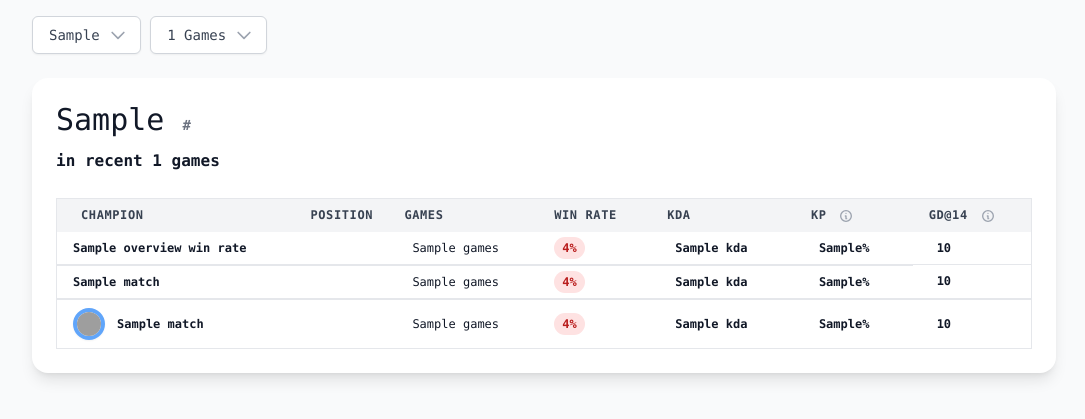
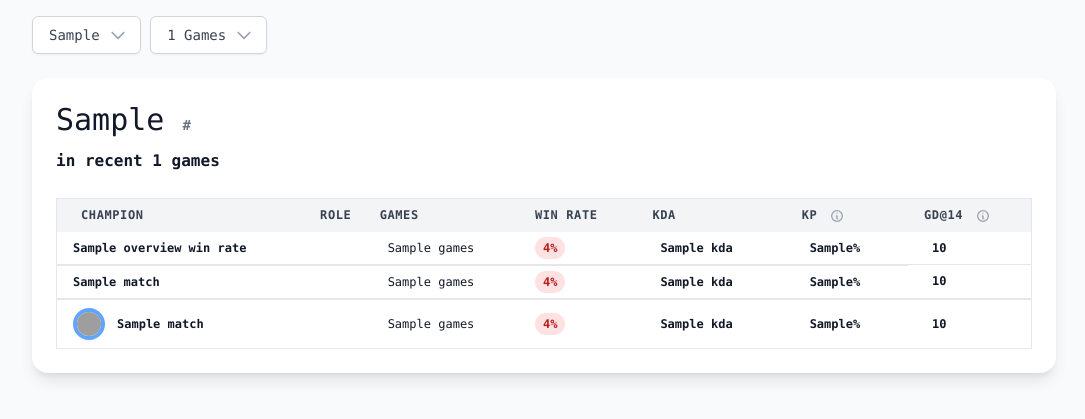
Before and after one commit to k801030/LOL-Analysis, a Flask app: template web/templates/champions.html in a window 1280 px wide. Shown: the top 419 px of the page, without its empty margins (96-1181 px from the left). Run offline with Flask 3, Linux system fonts and the light colour scheme; the template is opened without the code that fills it: most values are stand-ins (such as "Sample title", 1, 10 or a date in 2020); some libraries are stand-ins or nearby versions; grey boxes are pictures that could not be loaded.

Commit message:
fix: rename lane to role

```diff
--- a/app/app.py
+++ b/app/app.py
@@ -101,12 +101,12 @@ class App:
 
         print(output)
 
-    def get_game_dates_by_champion_lane(self, champion_name, lane):
+    def get_game_dates_by_champion_role(self, champion_name, role):
         return [
             p.game_name + "#" + p.tag
             for match_detail in self._get_match_details()
             for p in match_detail.info.participants
-            if p.champion_name == champion_name and p.lane == lane
+            if p.champion_name == champion_name and p.lane == role
         ]
 
     def get_info_by_champion(self, champion_name):
--- a/app/timeline_helper.py
+++ b/app/timeline_helper.py
@@ -10,7 +10,7 @@ def get_participant(match_detail: MatchDetail, puuid) -> Participant:
             return p
 
 
-def get_lane_opponent(match_detail: MatchDetail, me: Participant) -> Participant:
+def get_enemy_laner(match_detail: MatchDetail, me: Participant) -> Participant:
     for p in match_detail.info.participants:
         if p.individual_position == me.individual_position and p.puuid != me.puuid:
             return p
@@ -21,7 +21,7 @@ def get_early_gold_diff(match_detail: MatchDetail, match_timeline: MatchTimeline
     if frame_index >= len(match_timeline.info.frames):
         return 0
     me = get_participant(match_detail, puuid)
-    opponent = get_lane_opponent(match_detail, me)
+    opponent = get_enemy_laner(match_detail, me)
     if opponent is not None:
         my_gold = _get_gold_by_participant(match_timeline, frame_index, me)
         opponent_gold = _get_gold_by_participant(match_timeline, frame_index, opponent)
--- a/app/typo_corrector.py
+++ b/app/typo_corrector.py
@@ -2,10 +2,10 @@ class TypoCorrector:
     typo_map = {
         "FiddleSticks": "Fiddlesticks",
         "TOP": "top",
-        "JUNGLE": "jg",
+        "JUNGLE": "jungle",
         "MIDDLE": "mid",
         "BOTTOM": "bot",
-        "UTILITY": "sup",
+        "UTILITY": "support",
     }
 
     @staticmethod
--- a/web/server.py
+++ b/web/server.py
@@ -1,7 +1,7 @@
 from flask import Flask, render_template, request, make_response
 
 from app.app import App
-from app.helpers import aggregate_win_rate, aggregate_win_rate_by_lane
+from app.helpers import aggregate_win_rate, aggregate_win_rate_by_role
 
 
 server = Flask(__name__)
@@ -39,7 +39,7 @@ def index():
 
     win_rate_map = app.get_win_rates_by_champions()
     overview_win_rate = aggregate_win_rate(win_rate_map).to_html_dict()
-    lane_win_rate = [win_rate.to_html_dict() for win_rate in aggregate_win_rate_by_lane(win_rate_map).values()]
+    role_win_rate = [win_rate.to_html_dict() for win_rate in aggregate_win_rate_by_role(win_rate_map).values()]
     matches = [win_rate.to_html_dict() for win_rate in win_rate_map.values()]
 
 
@@ -58,7 +58,7 @@ def index():
             selected_game_count=selected_game_count,
             matches=matches,
             overview_win_rate=overview_win_rate,
-            lane_win_rate=lane_win_rate,
+            role_win_rate=role_win_rate,
             champion_images=champion_images,
 
         )
--- a/web/templates/champions.html
+++ b/web/templates/champions.html
@@ -131,7 +131,7 @@
                     <thead class="bg-gray-100 text-gray-700 text-left uppercase text-xs tracking-wider">
                     <tr>
                         <th class="px-6 py-2 fixed-column">Champion</th>
-                        <th class="px-2 py-2 ">Position</th>
+                        <th class="px-2 py-2 ">Role</th>
                         <th class="px-2 py-2">Games</th>
                         <th class="px-4 py-2">Win Rate</th>
                         <th class="px-4 py-2">KDA</th>
@@ -160,8 +160,7 @@
                                 <!-- Tooltip -->
                                 <div class="absolute z-10 hidden group-hover:block bg-white border border-gray-300 text-gray-700 text-xs rounded shadow-lg w-56 p-2 right-0 top-6">
                                     Gold Difference at 14 minutes (GD@14) shows how much more or less gold the player
-                                    has
-                                    compared to their lane opponent at minute 14.
+                                    has compared to their enemy laner at minute 14.
                                 </div>
                             </button>
                         </th>
@@ -208,7 +207,7 @@
                         </td>
                     </tr>
 
-                    {% for match in lane_win_rate %}
+                    {% for match in role_win_rate %}
                     {{ macros.render_match_row(match, champion_images, false, is_last=loop.last) }}
                     {% endfor %}
 
--- a/web/templates/macros.html
+++ b/web/templates/macros.html
@@ -3,7 +3,7 @@
     <td class="fixed-column px-4 py-2 {{ 'border-b-2' if is_last else 'flex items-center space-x-3' }}">
         {% set name_parts = match.name.split('#') %}
         {% set name = name_parts[0] %}
-        {% set lane = name_parts[1] %}
+        {% set role = name_parts[1] %}
 
         {% if has_image %}
         <img src="{{ champion_images.get(name, '/static/default.png') }}"
@@ -12,25 +12,25 @@
         <span class="font-bold">{{ name | capitalize }}</span>
     </td>
     <td class="px-4 py-2 font-mono {{ 'border-b-2' if is_last else '' }}">
-        <!-- lane icons -->
+        <!-- role icons -->
         <svg xmlns="http://www.w3.org/2000/svg" width="16" height="16" viewBox="0 0 24 24"
              class="text-gray-400">
             <g fill="currentColor" fill-rule="nonzero">
-                {% if lane == "top" or name == "top" %}
+                {% if role == "top" or name == "top" %}
                 <path d="m19 3-4 4H7v8l-4 4V3z"></path>
                 <path d="m5 21 4-4h8V9l4-4v16z" opacity="0.2"></path>
                 <path d="M10 10h4v4h-4z" opacity="0.2"></path>
-                {% elif lane == "jg" or name == "jg" %}
+                {% elif role == "jungle" or name == "jungle" %}
                 <path fill="currentColor" fill-rule="nonzero"
                       d="M5.14 2c1.58 1.21 5.58 5.023 6.976 9.953s0 10.047 0 10.047c-2.749-3.164-5.893-5.2-6.18-5.382l-.02-.013C5.45 13.814 3 8.79 3 8.79c3.536.867 4.93 4.279 4.93 4.279C7.558 8.698 5.14 2 5.14 2m14.976 5.907s-1.243 2.471-1.814 4.604c-.235.878-.285 2.2-.29 3.058v.282c.003.347.01.568.01.568s-1.738 2.397-3.38 3.678a27.5 27.5 0 0 0-.208-5.334c.928-2.023 2.846-5.454 5.682-6.856m-2.124-5.331s-2.325 3.052-2.836 6.029c-.11.636-.201 1.194-.284 1.695-.379.584-.73 1.166-1.05 1.733-.033-.125-.06-.25-.095-.375a21 21 0 0 0-1.16-3.08c.053-.146.103-.29.17-.438 0 0 1.814-3.78 5.255-5.564"></path>
-                {% elif lane == "mid" or name == "mid" %}
+                {% elif role == "mid" or name == "mid" %}
                 <path d="m15 3-4 4H7v4l-4 4V3zM9 21l4-4h4v-4l4-4v12z" opacity="0.2"></path>
                 <path d="M18 3h3v3L6 21H3v-3z"></path>
-                {% elif lane == "bot" or name == "bot" %}
+                {% elif role == "bot" or name == "bot" %}
                 <path d="m19 3-4 4H7v8l-4 4V3z" opacity="0.2"></path>
                 <path d="m5 21 4-4h8V9l4-4v16z"></path>
                 <path d="M10 10h4v4h-4z" opacity="0.2"></path>
-                {% elif lane == "sup" or name == "sup" %}
+                {% elif role == "support" or name == "support" %}
                 <path fill="currentColor" fill-rule="nonzero"
                       d="M12.833 10.833 14.5 17.53v.804L12.833 20h-1.666L9.5 18.333v-.804l1.667-6.696zM7 7.5 9.5 10l-1.667 4.167-2.5-2.5L6.167 10h-2.5L2 7.5zm15 0L20.333 10h-2.5l.834 1.667-2.5 2.5L14.5 10 17 7.5zM13.743 5l.757.833v.834l-1.667 2.5h-1.666L9.5 6.667v-.834L10.257 5z"></path>
                 {% endif %}
```
Also changed, not shown: app/helpers.py (+11 -11 lines).
